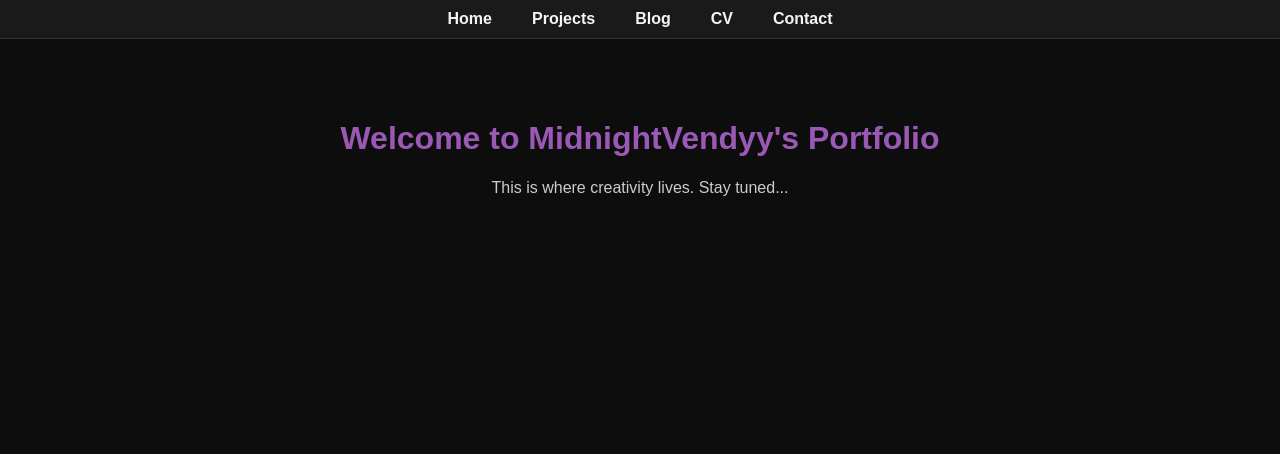
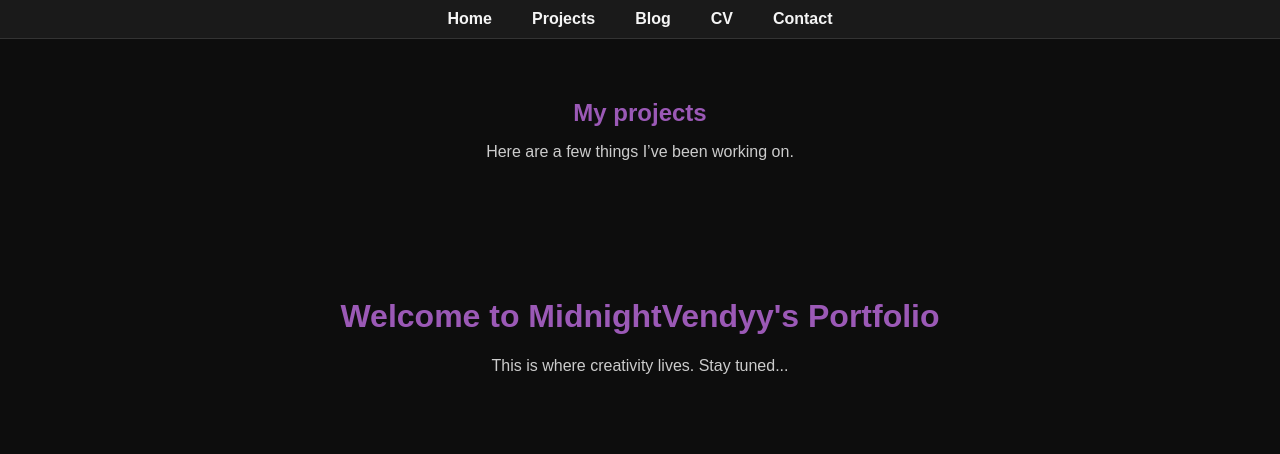
Before and after one commit to MidnightVendyy/midnightvendyy.github.io, a plain HTML site: page index.html in a window 1280 px wide. Drawn offline with Linux system fonts and the light colour scheme.

Commit message:
Update index.html

```diff
--- a/index.html
+++ b/index.html
@@ -39,9 +39,20 @@
     p {
       color: #ccc;
     }
+.projects {
+  text-align: center;
+  padding: 40px 20px;
+}
+
+.projects h2 {
+  color: #9b59b6;
+  margin-bottom: 10px;
+}
+
   </style>
 </head>
-<body>
+
+  <body>
   <nav>
     <a href="index.html">Home</a>
     <a href="#">Projects</a>
@@ -49,7 +60,10 @@
     <a href="#">CV</a>
     <a href="#">Contact</a>
   </nav>
-
+<section class="projects">
+<h2>My projects</h2>
+  <p>Here are a few things I’ve been working on.</p>
+</section>
   <div class="container">
     <h1>Welcome to MidnightVendyy's Portfolio</h1>
     <p>This is where creativity lives. Stay tuned...</p>
```
